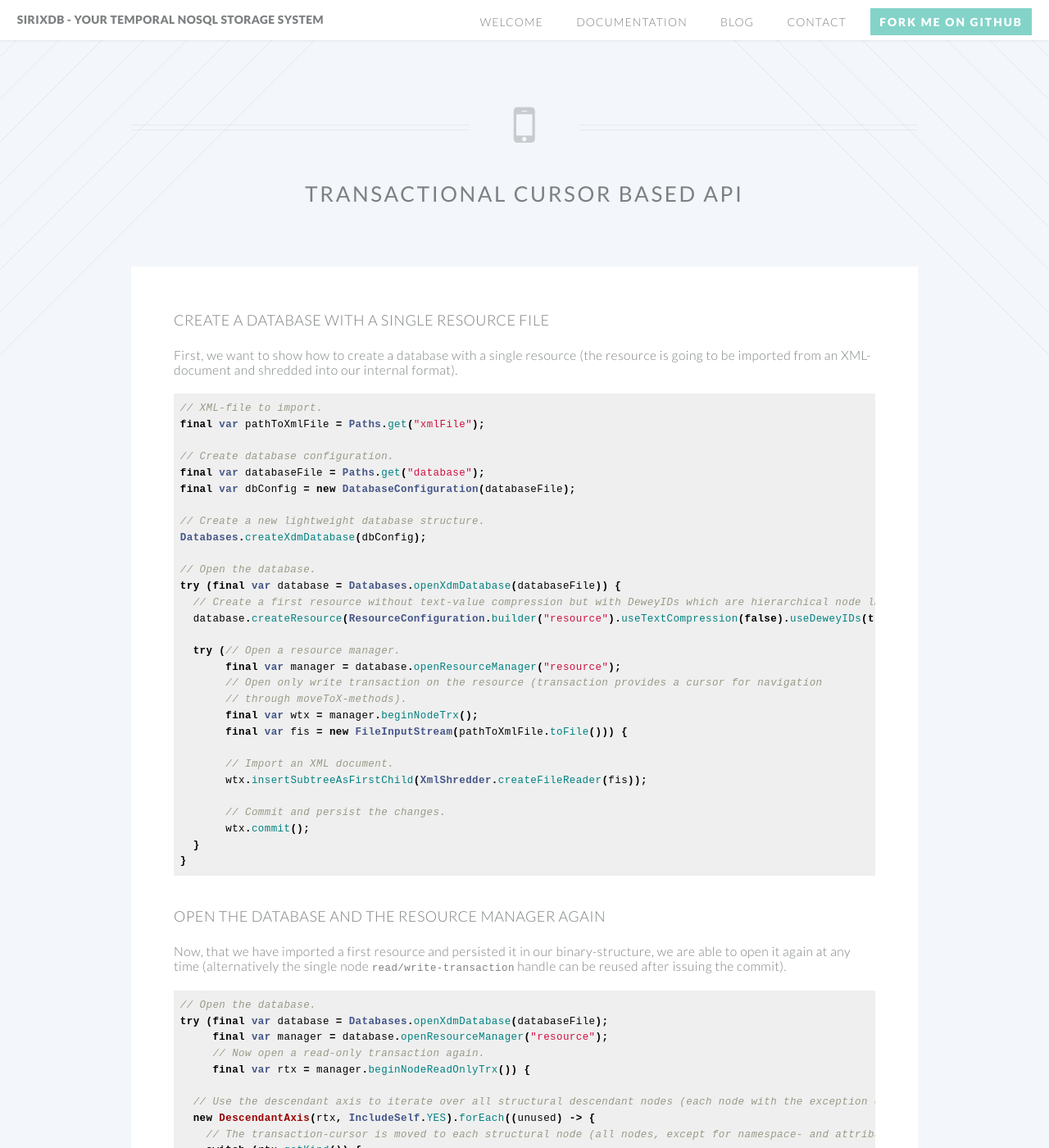
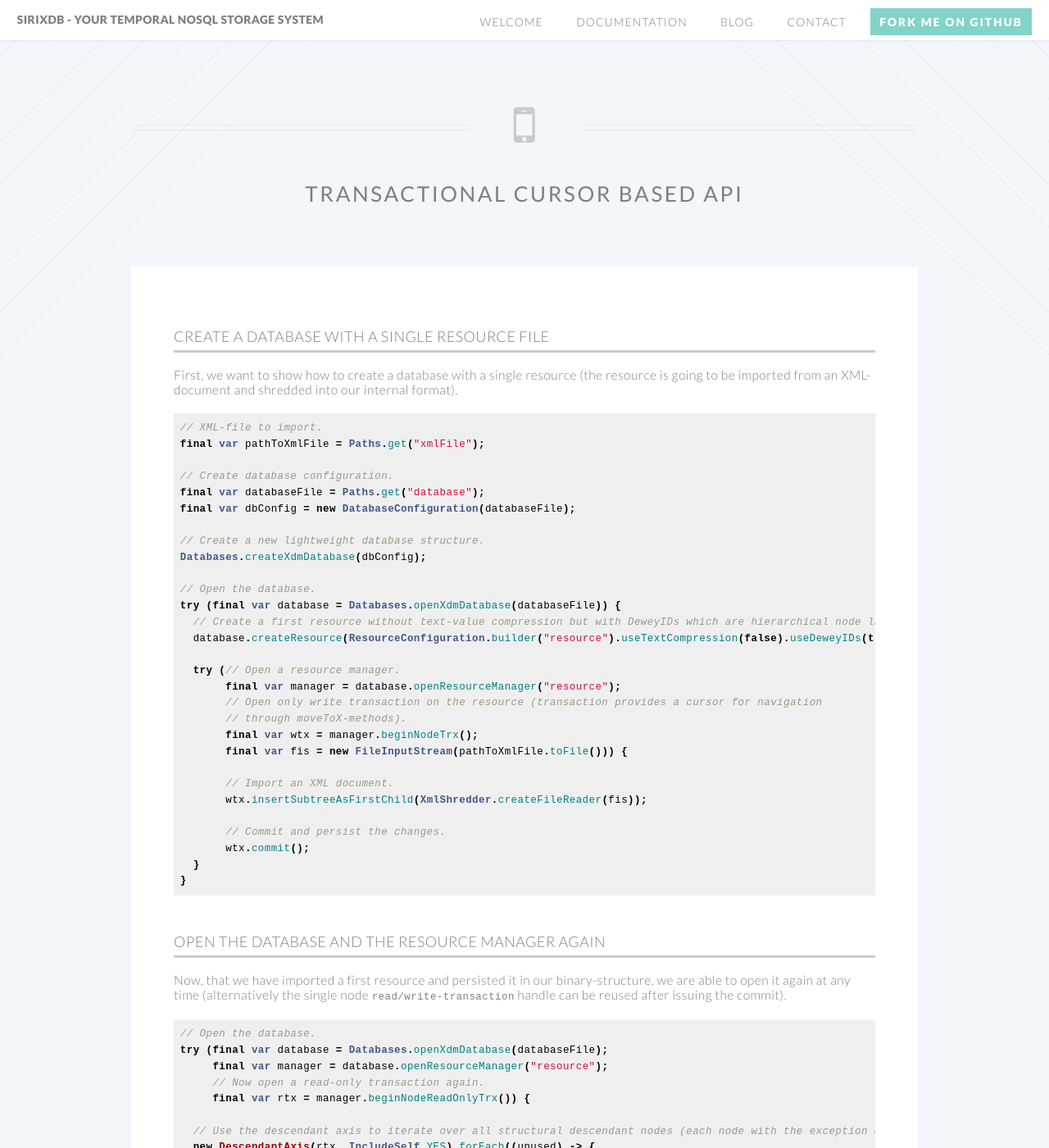
Before and after one commit to sirixdb/sirixdb.github.io, a Jekyll site: the page built from transactional-cursor-api.md, in a window 1280 px wide and 1400 px high. Shown: the whole window at 82% size. Built offline with Jekyll 4.4.1, drawn with Linux system fonts in a browser that asks for light colours; our own code applies the rules of GitHub Pages for plain Markdown files.

Commit message:
Update style.css

```diff
--- a/css/style.css
+++ b/css/style.css
@@ -1132,7 +1132,7 @@
   line-height: initial;
 }
 
-div.highlight h3 {
+section.markdown h3 {
   border-bottom: 3px solid #CCC;
   float: left;
   width: 100%;
```
